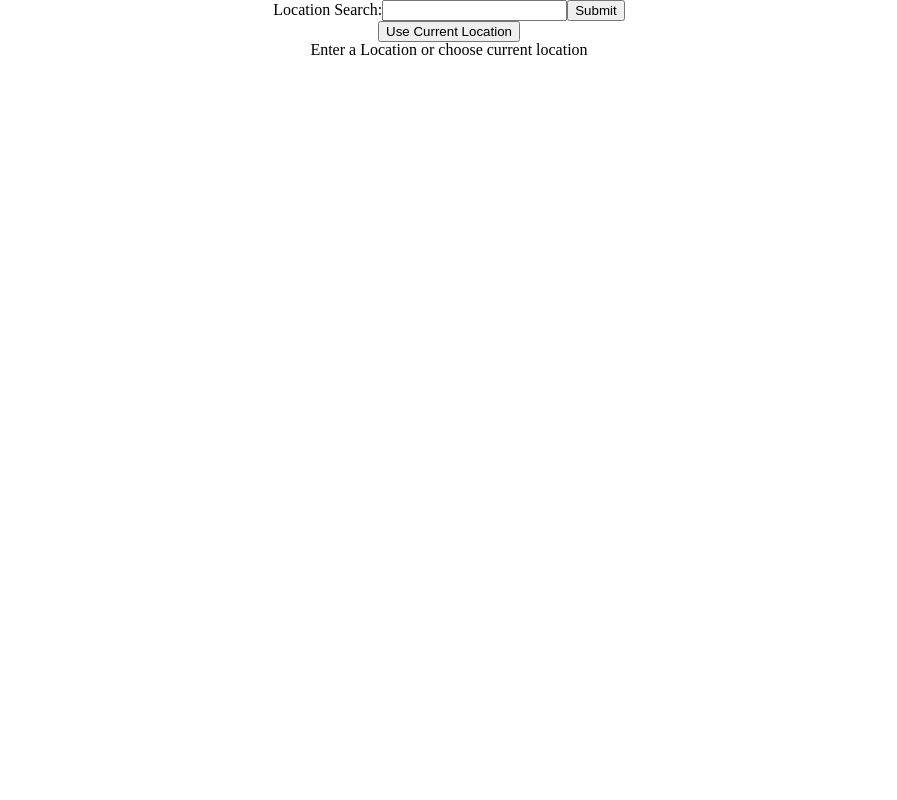
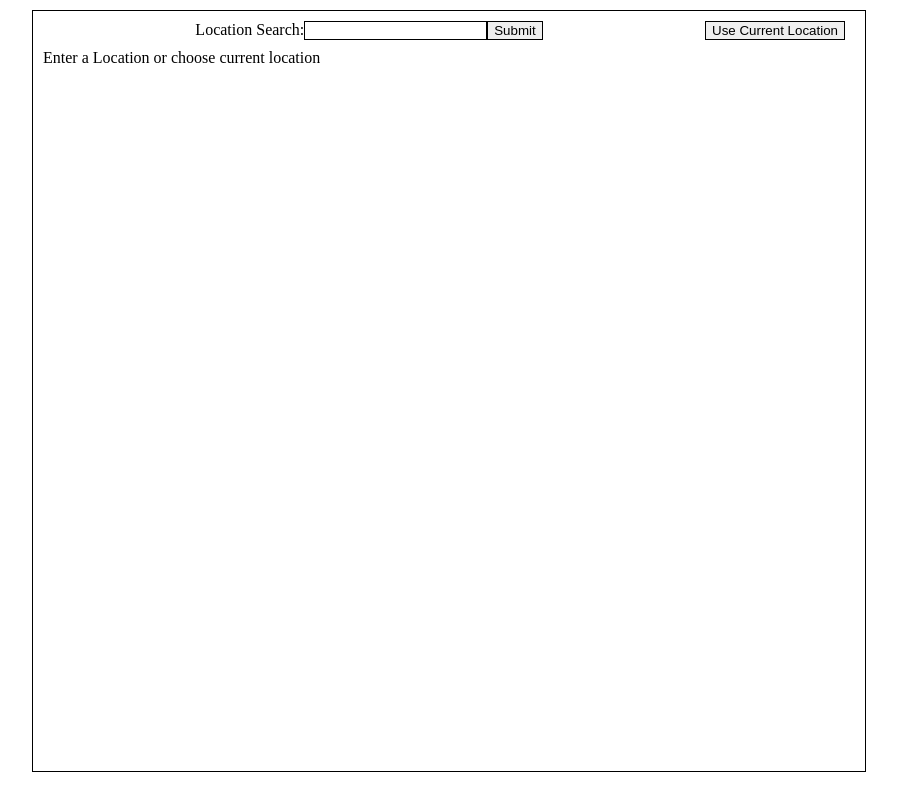
Before and after one commit to korynewton/pf-weather-app, a React (Create React App) app: page / in a window 1280 px wide. Shown: the whole page, without its empty margins (191-1088 px from the left). Built offline with nearby package versions, Linux system fonts and the light colour scheme.

Commit message:
bare minimum styling

```diff
--- a/src/App.css
+++ b/src/App.css
@@ -1,38 +1,11 @@
 .App {
-  text-align: center;
+  max-width: 65vw;
+  border: 1px solid black;
+  margin: 10px auto;
+  height: 95vh;
 }
 
-.App-logo {
-  height: 40vmin;
-  pointer-events: none;
+.locationInput {
+  margin-top: 10px;
+  margin-right: 20px;
 }
-
-@media (prefers-reduced-motion: no-preference) {
-  .App-logo {
-    animation: App-logo-spin infinite 20s linear;
-  }
-}
-
-.App-header {
-  background-color: #282c34;
-  min-height: 100vh;
-  display: flex;
-  flex-direction: column;
-  align-items: center;
-  justify-content: center;
-  font-size: calc(10px + 2vmin);
-  color: white;
-}
-
-.App-link {
-  color: #61dafb;
-}
-
-@keyframes App-logo-spin {
-  from {
-    transform: rotate(0deg);
-  }
-  to {
-    transform: rotate(360deg);
-  }
-}
--- a/src/App.js
+++ b/src/App.js
@@ -117,10 +117,13 @@ class App extends React.Component {
     const { weatherData, locationName } = this.state;
     return (
       <div className="App">
+        <div className="locationInput">
           <SearchBar coordsFromName={this.coordsFromName} />
           <button onClick={this.currentLocationCoords}>
             Use Current Location
           </button>
+        </div>
+        <div className="weatherContainer">
           {weatherData ? (
             <DisplayWeather
               weatherData={weatherData}
@@ -130,6 +133,7 @@ class App extends React.Component {
             <h1>Enter a Location or choose current location</h1>
           )}
         </div>
+      </div>
     );
   }
 }
--- a/src/components/DisplayWeather/SevenDayForecast.jsx
+++ b/src/components/DisplayWeather/SevenDayForecast.jsx
@@ -3,11 +3,13 @@ import SingleDay from './SingleDay';
 
 const SevenDayForecast = ({ daily, weeklySummary }) => {
   return (
-    <div className="sevenDayForecast">
-      <h3>{weeklySummary}</h3>
-      {daily.map(day => (
-        <SingleDay key={day.time} day={day} />
-      ))}
+    <div className="sevenDayContainer">
+      <h3>Summary of the Week: {weeklySummary}</h3>
+      <div className="sevenDayForecast">
+        {daily.map(day => (
+          <SingleDay key={day.time} day={day} />
+        ))}
+      </div>
     </div>
   );
 };
--- a/src/components/DisplayWeather/SingleDay.jsx
+++ b/src/components/DisplayWeather/SingleDay.jsx
@@ -13,7 +13,7 @@ const SingleDay = ({ day }) => {
   ];
   return (
     <div className="singleDay">
-      <h5>{daysOfWeek[date.getDay()]}</h5>
+      <h5>{daysOfWeek[date.getDay()]}:</h5>
       <h5>{day.summary}</h5>
       <h5>High: {Math.round(day.temperatureHigh)} &deg; F</h5>
       <h5>Low: {Math.round(day.temperatureLow)} &deg; F</h5>
--- a/src/components/DisplayWeather/index.css
+++ b/src/components/DisplayWeather/index.css
@@ -1,3 +1,50 @@
 .weatherContainer {
-  border: 1px solid red;
+  margin: 10px;
 }
+
+.locationInput {
+  display: flex;
+}
+
+.locationInput button {
+  border: 1px solid black;
+}
+
+.currently {
+  display: flex;
+  flex-direction: column;
+  align-items: center;
+}
+
+.currently h3 {
+  font-size: 30px;
+}
+
+.currently h4 {
+  font-size: 25px;
+}
+
+.currently h5 {
+  font-size: 20px;
+}
+
+.sevenDayContainer {
+  margin-top: 10px;
+  margin: 0 auto;
+}
+
+.sevenDayContainer h3 {
+  text-align: center;
+  margin-top: 10px;
+}
+
+.sevenDayForecast {
+  display: flex;
+  flex-flow: row wrap;
+  justify-content: center;
+}
+
+.singleDay {
+  margin: 10px;
+  width: 30%;
+}
--- a/src/components/SearchBar/SearchBar.jsx
+++ b/src/components/SearchBar/SearchBar.jsx
@@ -1,4 +1,5 @@
 import React from 'react';
+import './index.css';
 
 class SearchBar extends React.Component {
   constructor(props) {
@@ -22,7 +23,7 @@ class SearchBar extends React.Component {
 
   render() {
     return (
-      <form onSubmit={e => this.onSubmit(e)}>
+      <form className="inputForm" onSubmit={e => this.onSubmit(e)}>
         <label>
           Location Search:
           <input
@@ -32,7 +33,7 @@ class SearchBar extends React.Component {
             name="search"
           />
         </label>
-        <input type="submit" value="Submit" />
+        <input className="btn" type="submit" value="Submit" />
       </form>
     );
   }
--- /dev/null
+++ b/src/components/SearchBar/index.css
@@ -0,0 +1,8 @@
+.inputForm {
+  margin: 0 auto;
+  display: flex;
+  justify-content: center;
+}
+input {
+  border: 1px solid black;
+}
```
Lines whose indentation alone changed are shown as unchanged.
